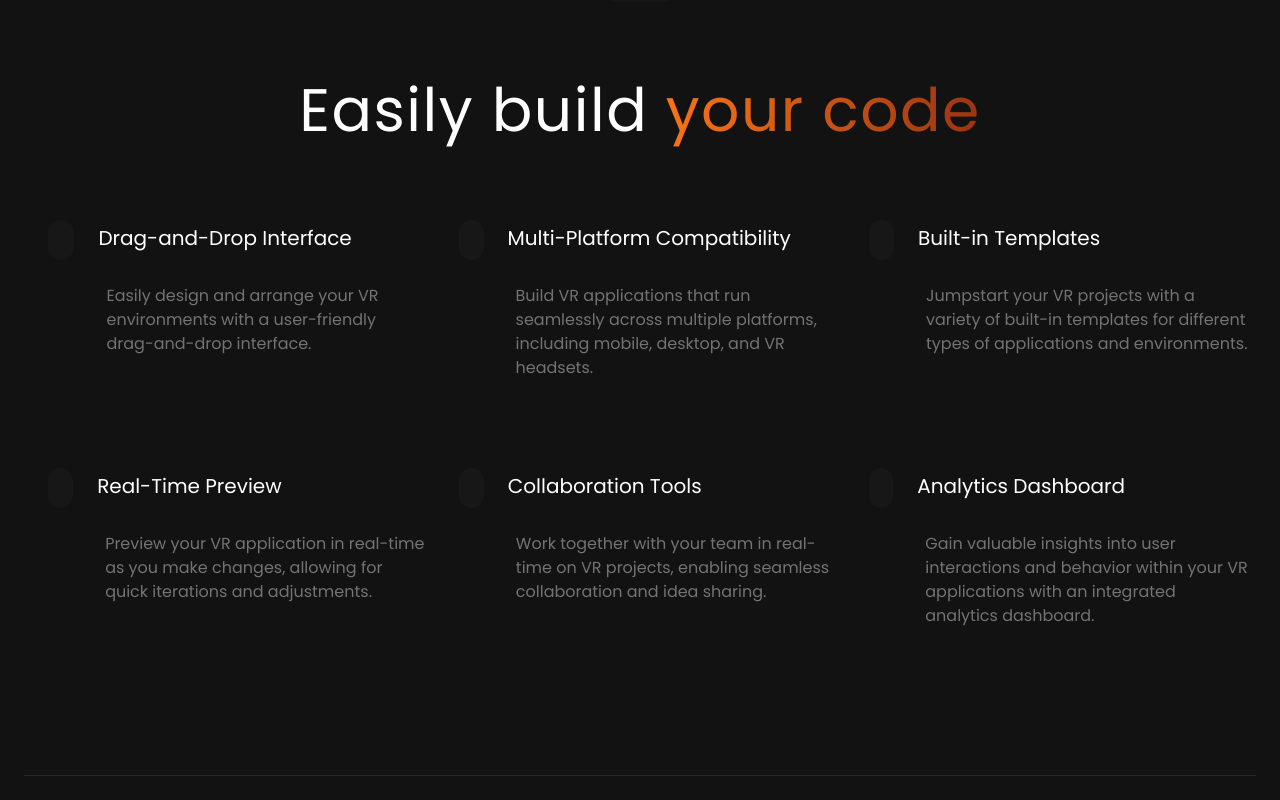
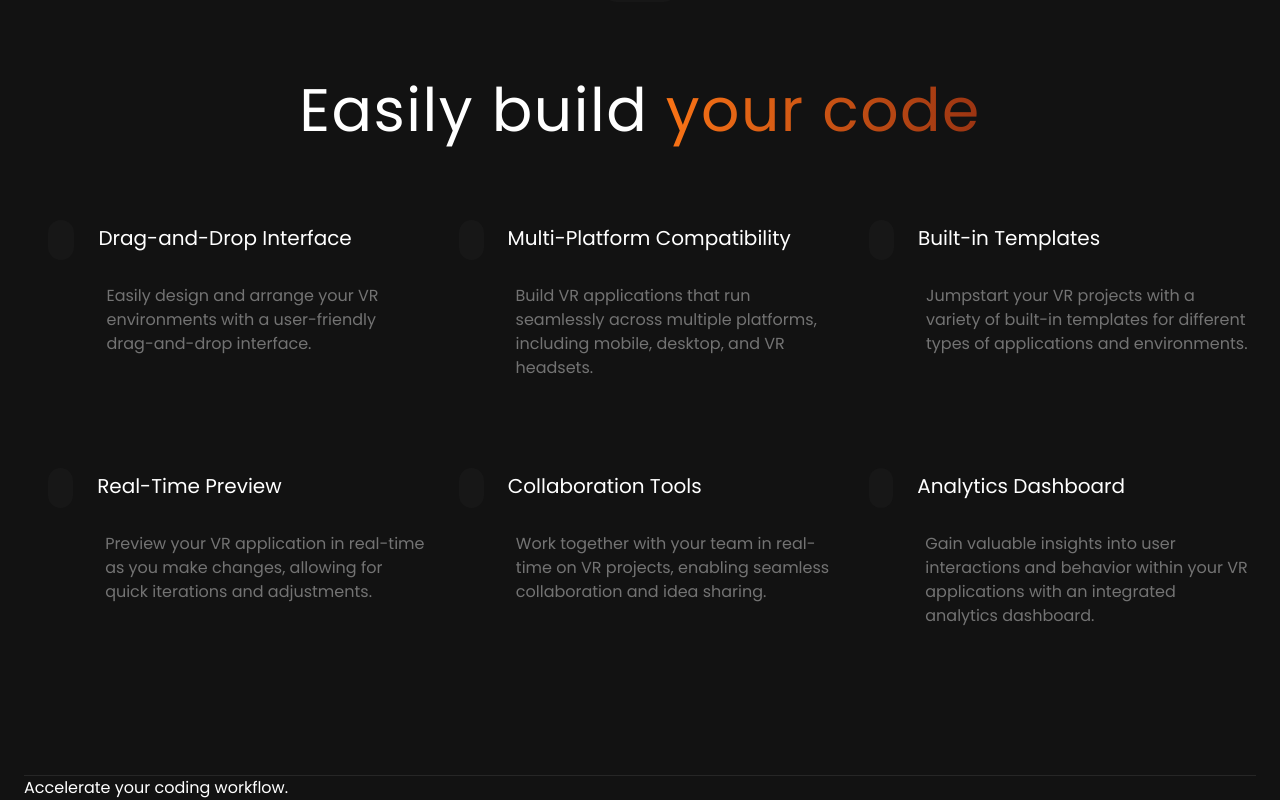
Before and after one commit to wacho91/visualizador, a React (Vite) app: page / in a window 1280 px wide. Shown: the part 923-1723 px from the top of the page. Before the commit the page ends 1699 px from the top, so only its background shows below. Built offline with nearby package versions, Linux system fonts and the light colour scheme.

Commit message:
workflow componwnt

```diff
--- a/src/App.jsx
+++ b/src/App.jsx
@@ -1,6 +1,7 @@
 import Feature from "./components/Feature"
 import Hero from "./components/Hero"
 import Navbar from "./components/Navbar"
+import Worflow from "./components/Worflow"
 
 function App() {
 
@@ -10,6 +11,7 @@ function App() {
       <div className="max-w-7xl mx-auto pt-20 px-6">
         <Hero />
         <Feature />
+        <Worflow />
       </div>
     </>
   )
--- /dev/null
+++ b/src/components/Worflow.jsx
@@ -0,0 +1,19 @@
+import { CheckCircle2 } from "lucide-react"
+import codeImg from "../assets/code.jpg"
+import { checklistItems } from "../constants"
+
+
+const Worflow = () => {
+  return (
+    <div>
+        <h2>
+            Accelerate your{" "}
+            <span>
+                coding workflow.
+            </span>
+        </h2>
+    </div>
+  )
+}
+
+export default Worflow
```
